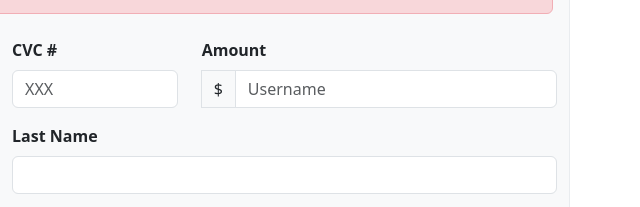
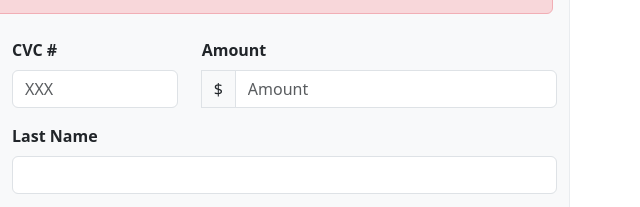
Before and after one commit to PberruezoArenas/Payment-Form-Example-Exercise, a plain HTML site: page index.html in a window 1280 px wide. Shown: the part 143-350 px from the top of the page, 640-1280 px from the left. Drawn offline with nearby package versions, Linux system fonts and the light colour scheme.

Commit message:
final version 3

```diff
--- a/index.html
+++ b/index.html
@@ -46,7 +46,7 @@
                         <div class="input-group mb-3">
                             <label for="amount" class="form-label fw-bold w-100">Amount</label>
                             <span class="input-group-text" id="basic-addon1">$</span>
-                            <input type="text" class="form-control" placeholder="Username" aria-label="Username" aria-describedby="basic-addon1">
+                            <input type="text" class="form-control" placeholder="Amount" aria-label="Username" aria-describedby="basic-addon1">
                         </div>
 
                      </div>
```
